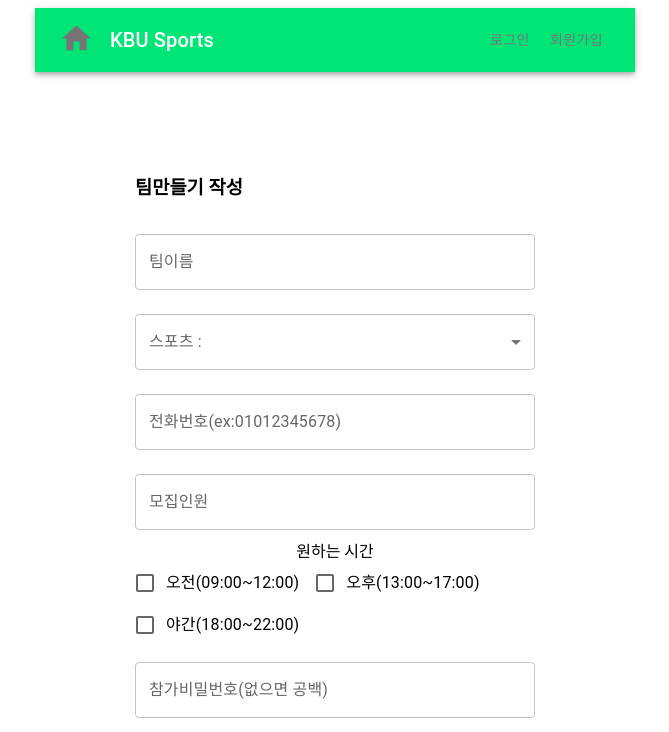
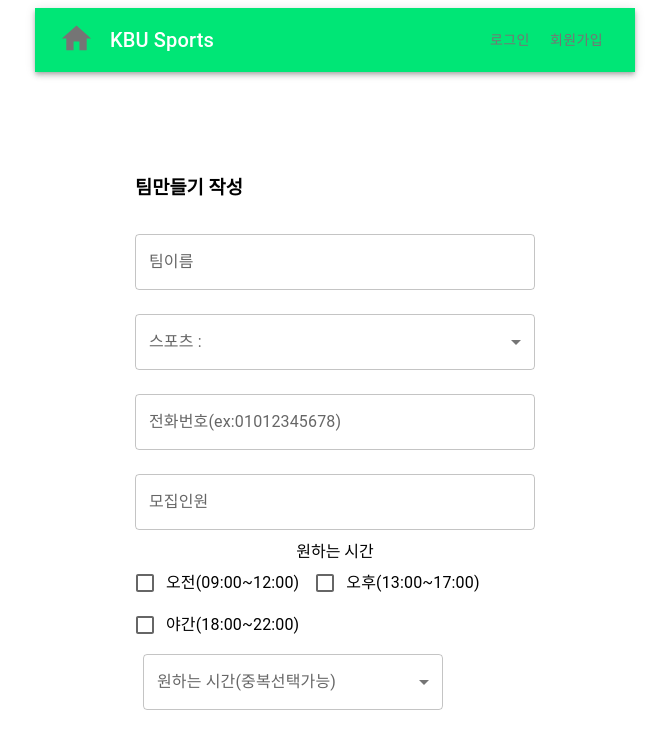
Before and after one commit to beombu/KBU_reserve, a React (Create React App) app in the folder client/: page /makeTeam in a window 1280 px wide. Shown: the top 732 px of the page, without its empty margins (305-974 px from the left). Built offline with nearby package versions, Linux system fonts and the light colour scheme.

Commit message:
change participate to react

```diff
--- a/client/src/App.js
+++ b/client/src/App.js
@@ -9,6 +9,7 @@ import ToolBar from "./components/ToolBar";
 import MakeTeamPage from "./pages/MakeTeamPage";
 import GetTeamList from "./pages/GetTeamList";
 import ModifyMakeTeam from "./pages/ModifyMakeTeam";
+import Participate from "./pages/Participate";
 
 const App = () => {
   return (
@@ -22,6 +23,7 @@ const App = () => {
       <Route path= "/makeTeam" exact component = { MakeTeamPage } />
       <Route path= "/mypage/getteamlist" exact component = { GetTeamList } />
       <Route path= "/makeTeam/modify/:data" exact component ={ ModifyMakeTeam }/>
+      <Route path= "/participate" exact component ={ Participate }/>
     </Switch>
     </div>
   );
--- a/client/src/pages/MainPage.js
+++ b/client/src/pages/MainPage.js
@@ -60,6 +60,9 @@ const onLinkClick= () =>{
                     <a href={sessionIdUrl}>
                         팀 참가하기
                     </a>
+                    <Link to="/participate">
+                        <span style={{ marginRight: 100 }} > 임시 버튼</span>
+                    </Link>
                 </>
             ) : (
                 <>
--- a/client/src/pages/MakeTeamPage.js
+++ b/client/src/pages/MakeTeamPage.js
@@ -12,6 +12,24 @@ import AdapterDateFns from '@mui/lab/AdapterDateFns';
 import LocalizationProvider from '@mui/lab/LocalizationProvider';
 import DatePicker from '@mui/lab/DatePicker';
 import TextField from '@mui/material/TextField';
+import OutlinedInput from '@mui/material/OutlinedInput';
+import InputLabel from '@mui/material/InputLabel';
+import MenuItem from '@mui/material/MenuItem';
+import FormControl from '@mui/material/FormControl';
+import ListItemText from '@mui/material/ListItemText';
+import Select from '@mui/material/Select';
+import Checkbox from '@mui/material/Checkbox';
+
+const ITEM_HEIGHT = 48;
+const ITEM_PADDING_TOP = 8;
+const MenuProps = {
+  PaperProps: {
+    style: {
+      maxHeight: ITEM_HEIGHT * 4.5 + ITEM_PADDING_TOP,
+      width: 250,
+    },
+  },
+};
 
 
 const MakeTeamPage = () =>{
@@ -27,6 +45,7 @@ const MakeTeamPage = () =>{
     const [checkedTwo, setCheckedTwo] = useState(false);
     const [checkedThree, setCheckedThree] = useState(false);
     const [wantPlayDate, setWantPlayDate] = useState(new Date());
+    const [personName, setPersonName] = useState([]);
     const [teamPw, setTeamPw] = useState("");//팀 암호
     const [me,] = useContext(AuthContext);
     const history = useHistory();
@@ -34,19 +53,32 @@ const MakeTeamPage = () =>{
     var parseCheckdOne = "";
     var parseCheckedTwo = "";
     var parseCheckedThree = "";
+    const selectTime = [
+        '08:00 ~ 10:00',
+        '10:00 ~ 12:00',
+        '12:00 ~ 14:00',
+        '14:00 ~ 16:00',
+        '16:00 ~ 18:00',
+        '18:00 ~ 20:00',
+        '20:00 ~ 22:00',
+        '22:00 ~ 24:00',
+    ]
 
 
-    // const changeHandler = (e,id) =>{
-    //     if(e.target.checked){
-    //         setCheckedInputs([...checkedInputs,id]);
+    const timeHandler = (e) => {
+        const {
+          target: { value },
+        } = e;
+        setPersonName(
+          // On autofill we get a the stringified value.
+          typeof value === 'string' ? value.split(',') : value,
+        );
+      };
 
-    //     }else{
-    //         setCheckedInputs(checkedInputs.filter((el)=> el !== id));
-    //     }
-    // };
     const submitHandler = async (e) =>{
         try{
             e.preventDefault();
+            console.log("너 어떻게 출력해?",personName );
             parseNumberPeople = parseInt(numberPeople);
             parseCheckdOne = checkedOne.toString();
             parseCheckedTwo = checkedTwo.toString();
@@ -116,6 +148,29 @@ const MakeTeamPage = () =>{
                         renderInput={(wantPlayDate) => <TextField {...wantPlayDate} />}
                     />
                 </LocalizationProvider>
+                <div>
+                    <FormControl sx={{ m: 1, width: 300 }}>
+                        <InputLabel id="demo-multiple-checkbox-label">원하는 시간(중복선택가능)</InputLabel>
+                        <Select
+                            labelId="demo-multiple-checkbox-label"
+                            id="demo-multiple-checkbox"
+                            multiple
+                            fullWidth
+                            value={personName}
+                            onChange={timeHandler}
+                            input={<OutlinedInput label="원하는 시간(중복선택가능)" />}
+                            renderValue={(selected) => selected.join(', ')}
+                            MenuProps={MenuProps}
+                        >
+                            {selectTime.map((time) => (
+                                <MenuItem key={time} value={time}>
+                                    <Checkbox checked={personName.indexOf(time) > -1} />
+                                    <ListItemText primary={time} />
+                                </MenuItem>
+                            ))}
+                        </Select>
+                    </FormControl>
+                </div>
                 <CustomInput label = "참가비밀번호(없으면 공백)" value ={teamPw} setValue={setTeamPw}/>
                 <TextareaAutosize
                     defaultValue={say}
--- /dev/null
+++ b/client/src/pages/Participate.js
@@ -0,0 +1,119 @@
+import React, {useState, useEffect, useRef} from "react";
+import axios from "axios";
+import { toast } from "react-toastify";
+import { useHistory } from "react-router";
+import { Link } from "react-router-dom";
+import Table from '@mui/material/Table';
+import TableBody from '@mui/material/TableBody';
+import TableCell from '@mui/material/TableCell';
+import TableContainer from '@mui/material/TableContainer';
+import TableHead from '@mui/material/TableHead';
+import TableRow from '@mui/material/TableRow';
+import Paper from '@mui/material/Paper';
+
+
+
+const Participate = () =>{
+
+    const [boardList,setBoardList] = useState([]);
+    const [session,] = useState(localStorage.getItem("sessionId"));
+    const history = useHistory();
+    // const firstRender = useRef(true);
+
+    useEffect(() =>{
+        // if(firstRender){
+        //     firstRender.current = false;
+        //     return;
+        // }
+        getBoradList();
+    },[]);
+
+
+    const removePost = (_id) =>{
+        const send_param ={
+            _id
+        };
+        if(window.confirm("정말 삭제하시겠습니까?")){
+            axios.post("/makeTeam/delete",send_param)
+            .then(returnData=>{
+                toast.success("글 삭제 성공!");
+                history.push("/");//렌더링 문제 해결후 url 수정
+            })
+            .catch(err=>{
+                console.error(err);
+                toast.error(err.message);
+            })
+        }
+    }
+
+    const getBoradList = () =>{
+        // const send_param = {
+        //     sessionId: session,
+        // };
+        axios
+        .get("/makeTeam/participate")
+        .then(returnData =>{
+            let boardList;
+            if(returnData.data.boardAll.length>0){
+                const boards = returnData.data.boardAll;
+                boardList = boards.map((item,v) =>(
+                    <TableRow key={item._id}>
+                        <TableCell>
+                            {item.createdAt.substring(0,10)}
+                        </TableCell>
+                        <TableCell>
+                            {item.teamName}
+                        </TableCell>
+                        <TableCell >{item.sport}</TableCell>
+                        <TableCell>
+                            {item.teamPw}
+                        </TableCell>
+                        <TableCell>
+                            <Link to={"/makeTeam/modify/" + item._id}> <input type='button' value='수정' /></Link>
+                            <input type='button' value="삭제" onClick={() => removePost(item._id)} />
+                        </TableCell>
+                    </TableRow>
+                ));
+                setBoardList(boardList);
+            }else{
+                boardList = (
+                    <TableRow style={{textAlign : "center"}}>
+                    <TableCell colSpan="2">작성한 게시글이 존재하지 않습니다.</TableCell>
+                    </TableRow>
+                );
+                setBoardList(boardList);
+            }
+        })
+        .catch(err =>{
+            console.log(err);
+        })
+
+    }
+    return (
+        <>
+            <h1 style={{
+                marginTop: 80,
+                textAlign: "center"
+            }}>나의 팀모집 목록</h1>
+            <TableContainer component={Paper}>
+                <Table sx={{ minWidth: 650 }} aria-label="simple table">
+                    <TableHead>
+                        <TableRow style={{ textAlign: "center" }}>
+                            <TableCell>날짜</TableCell>
+                            <TableCell>팀이름</TableCell>
+                            <TableCell>종목</TableCell>
+                            <TableCell>비밀번호</TableCell>
+                            <TableCell>편집</TableCell>
+                        </TableRow>
+                    </TableHead>
+                    <TableBody>
+                        {boardList}
+                    </TableBody>
+
+                </Table>
+            </TableContainer>
+        </>
+    )
+};
+
+export default Participate;
```
Also changed, not shown: 1 other file (tests, documents, lock files or other folders).
